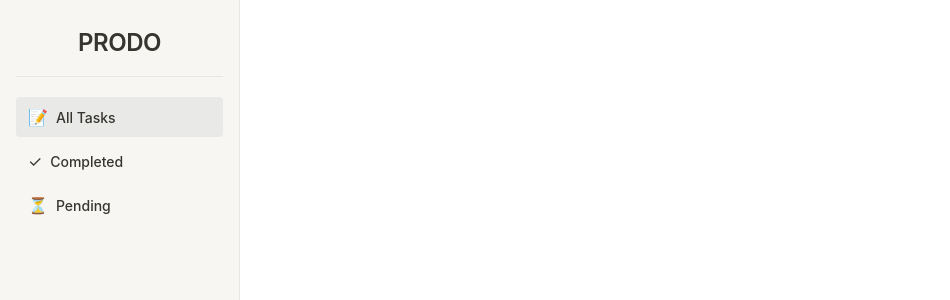
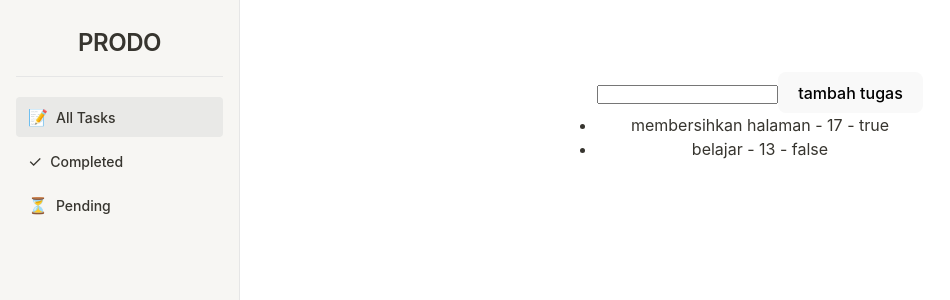
Before and after one commit to alifandian/32-pbk-uts-233510377, a Vue app in the folder vite-project/: page / in a window 1280 px wide. Shown: the top 300 px of the page, without its empty margins (0-950 px from the left). Built offline with nearby package versions, Linux system fonts and the light colour scheme.

Commit message:
Third commit

```diff
--- a/vite-project/src/App.vue
+++ b/vite-project/src/App.vue
@@ -1,12 +1,45 @@
 <script setup>
 import Navbar from './components/Navbar.vue'
+import { ref } from "vue";
+
+const tugas = ref("");
+const todos = ref([
+      {id : 1, namatugas : "membersihkan halaman", time : 17.00, done : true},
+      {id : 2, namatugas : "belajar", time : 13.00, done : false},
+      ]);
+
+  const tambahdata = () => {
+    let data = {
+      id : todos.value.length + 1,
+      namatugas : tugas.value,
+      time : new Date().getHours(),
+      done : false
+    }
+    todos.value.push(data);
+    tugas.value = "";
+  }
+
 </script>
 
 <template>
   <div class="app">
     <Navbar />
+
+
     <main class="main-content">
       <!-- Main content  -->
+
+      <div>
+        <input v-model="tugas">
+        <button @click = "tambahdata">tambah tugas</button>
+
+        <ul>
+          <li v-for="item in todos">
+              {{ item.namatugas }} - {{ item.time }} - {{ item.done }}
+          </li>
+        </ul>
+
+      </div>
     </main>
   </div>
 </template>
```
